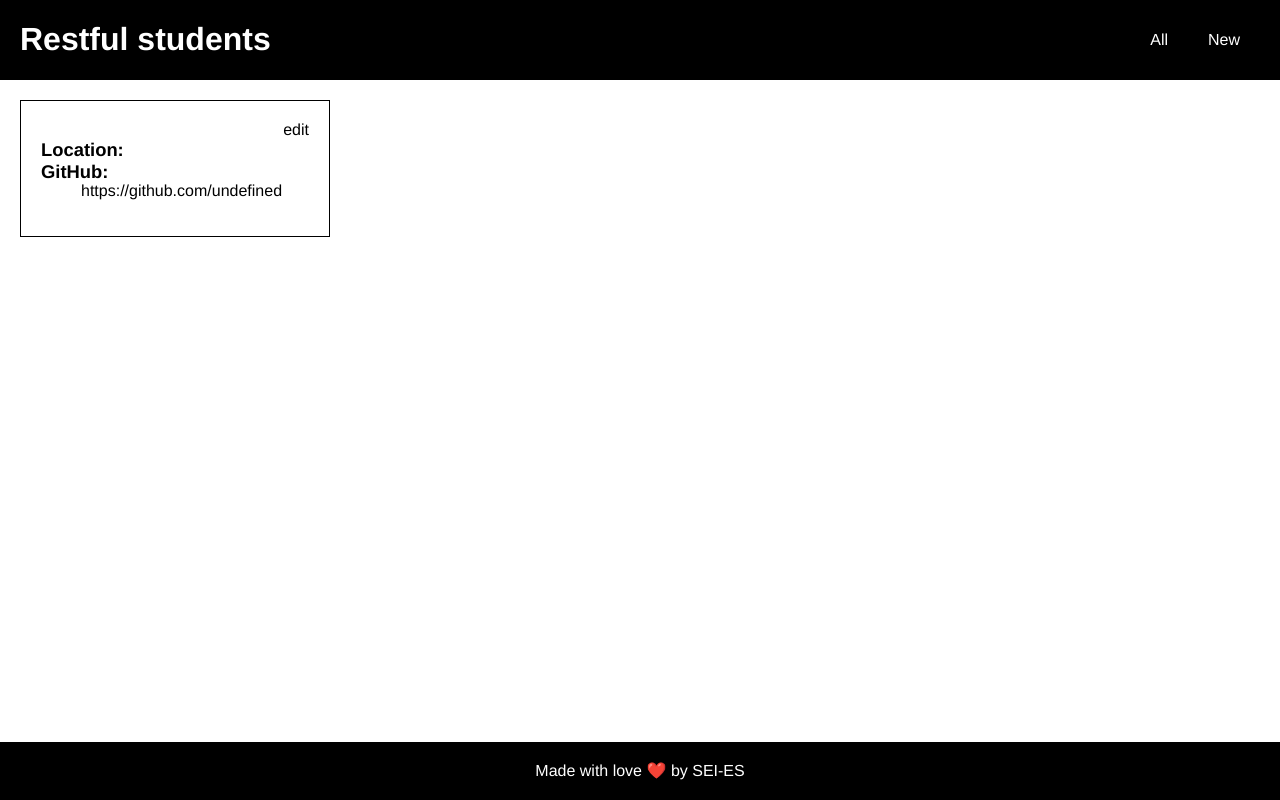
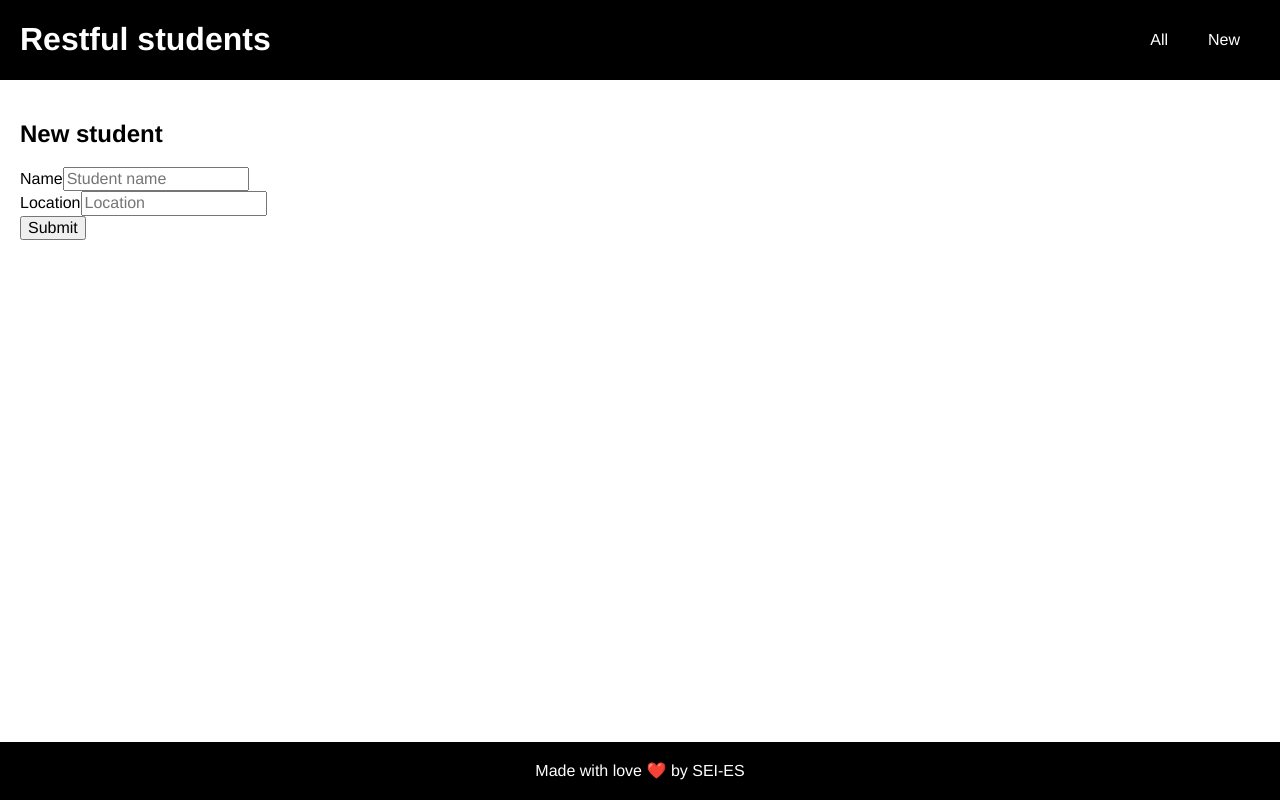
Before and after one commit to pataruco/crud-react-routing-lab, a React (Create React App) app: page /students/new in a window 1280 px wide. Built offline with nearby package versions, Linux system fonts and the light colour scheme; no server answers.

Commit message:
draft a form

```diff
--- a/src/App.js
+++ b/src/App.js
@@ -8,6 +8,7 @@ import Home from './pages/home';
 import Error from './pages/error';
 import ListStudents from './pages/student/list';
 import ShowStudent from './pages/student/show';
+import NewStudent from './pages/student/new';
 
 function App() {
   return (
@@ -16,6 +17,8 @@ function App() {
         <Header />
         <Switch>
           <Route exact path="/" component={Home} />
+          <Route path="/students/:id/edit" component={ShowStudent} />
+          <Route path="/students/new" component={NewStudent} />
           <Route path="/students/:id" component={ShowStudent} />
           <Route path="/students" component={ListStudents} />
           <Route path="/*" component={Error} />
--- /dev/null
+++ b/src/pages/student/new.js
@@ -0,0 +1,45 @@
+import React, { useState } from 'react';
+
+const NewStudent = () => {
+  const [name, setName] = useState('');
+  const [location, setLocation] = useState('');
+
+  const handleNameChange = (event) => {
+    setName(event.currentTarget.value);
+  };
+
+  const handleLocationChange = (event) => {
+    setLocation(event.currentTarget.value);
+  };
+
+  return (
+    <main className="page new">
+      <h2>New student</h2>
+      <form>
+        <div>
+          <label htmlFor="name">Name</label>
+          <input
+            id="name"
+            type="text"
+            placeholder="Student name"
+            onChange={handleNameChange}
+            value={name}
+          />
+        </div>
+        <div>
+          <label htmlFor="location">Location</label>
+          <input
+            id="location"
+            type="text"
+            placeholder="Location"
+            onChange={handleLocationChange}
+            value={location}
+          />
+        </div>
+        <button type="submit">Submit</button>
+      </form>
+    </main>
+  );
+};
+
+export default NewStudent;
```
